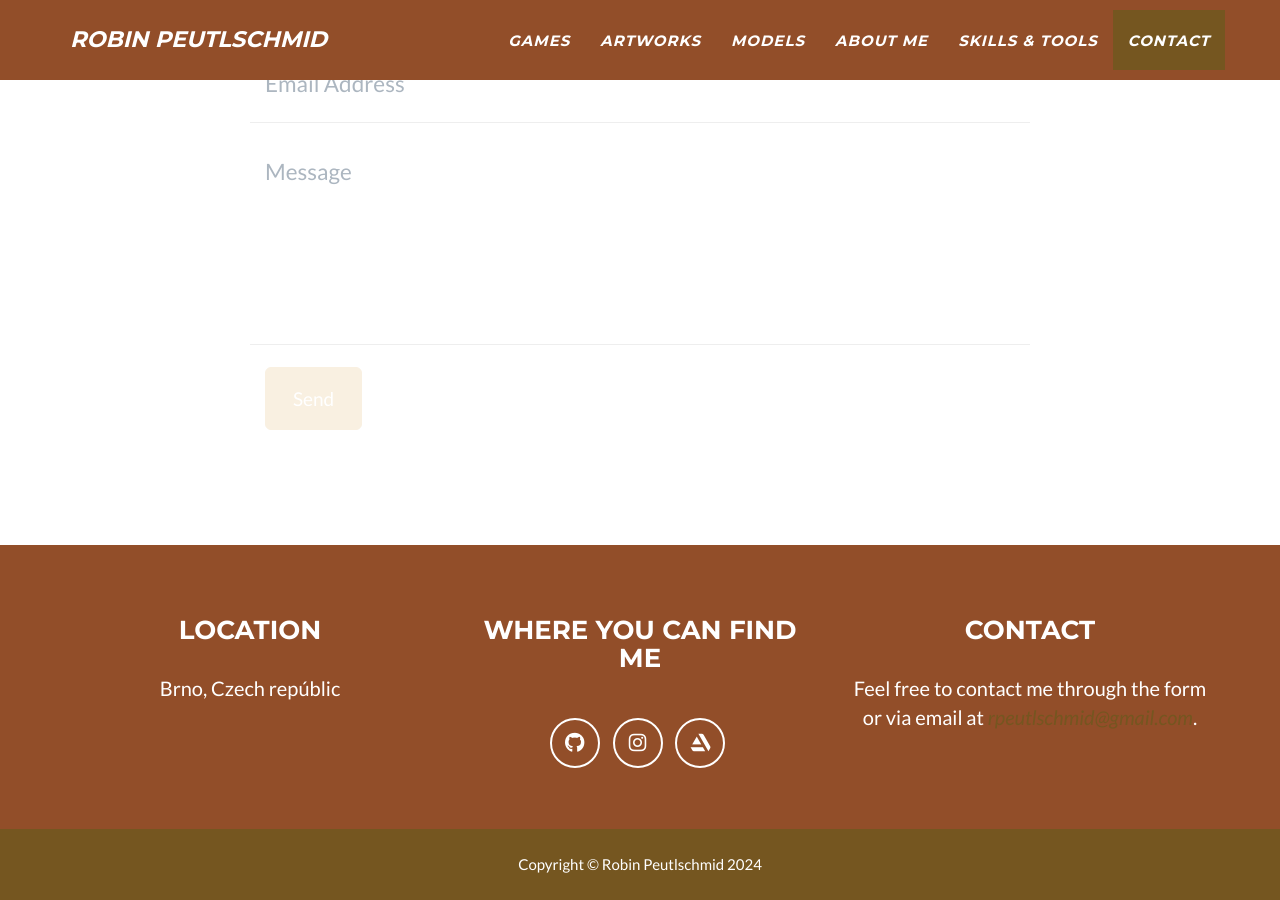
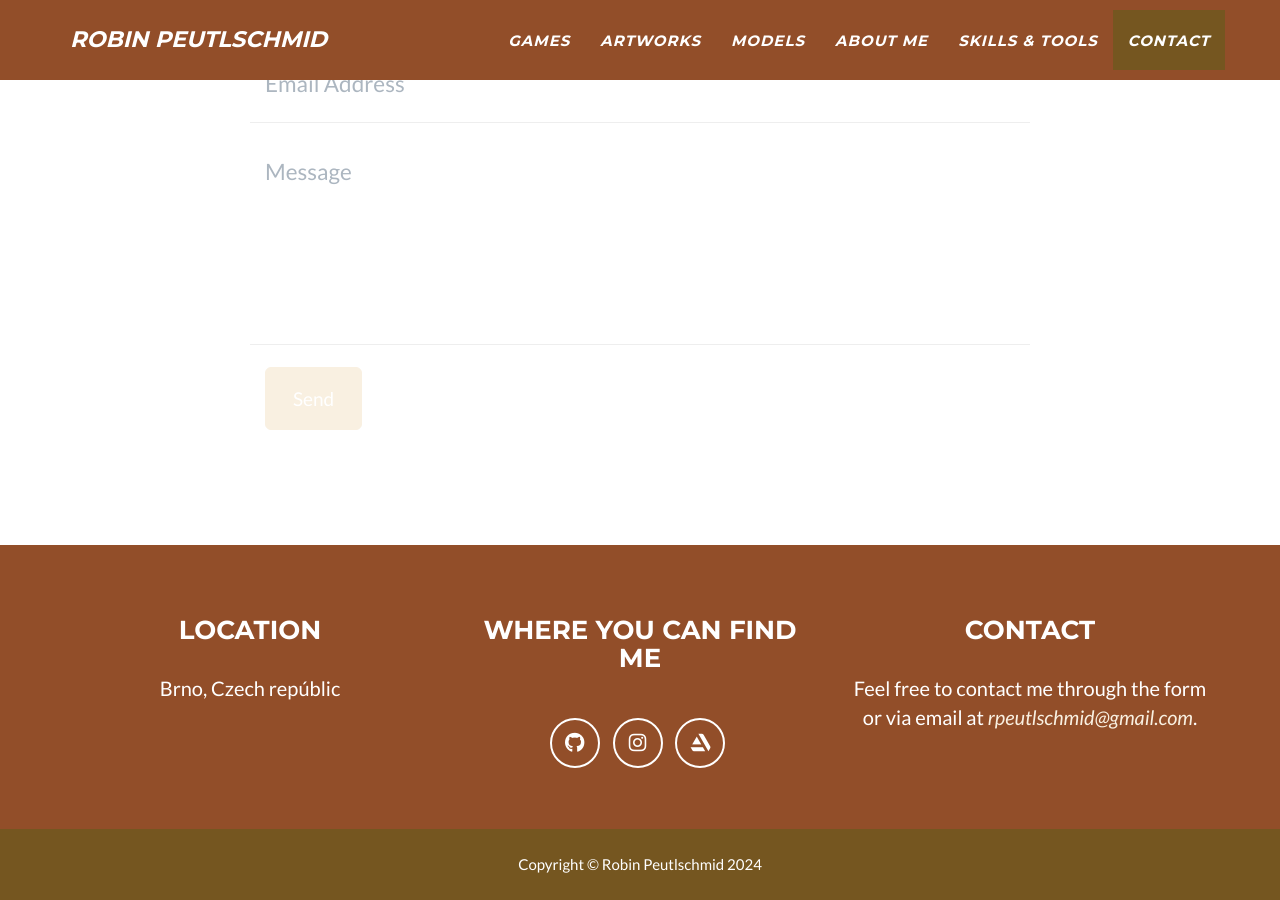
Before and after one commit to RobinPeutlschmid/RobinPeutlschmid.github.io, a Jekyll site: the page built from _posts/2014-07-18-le-chat-noir.markdown, in a window 1280 px wide and 900 px high, scrolled down 4777 px. Built offline with Jekyll 4.4.1, drawn with Linux system fonts in a browser that asks for light colours.

Commit message:
ADD: actual finishing touches

```diff
--- a/_config.yml
+++ b/_config.yml
@@ -4,7 +4,7 @@ email: rpeutlschmid@gmail.com
 remote_theme: jeromelachaud/freelancer-theme
 url: https://github.com/jeromelachaud/freelancer-theme
 description: "My name is Robin Peutlschmid, and I am a 3D artist, Technical Artist, Environment Artist, Level and Game Designer."
-keywords: "your keywords, separated by commas"
+keywords: "game designer, level designer, environment artist, 3d artist, technical artist, indie, game dev, gamebaze, robin peutlschmid"
 skills: "Game Designer - Level Designer - Environment Artist - 3D Artist"
 meta_author: Peutlschmid Robin
 
@@ -52,7 +52,7 @@ address:
   - line: Brno, Czech repúblic
 
 # Credits content
-credits: 'Feel free to contact me through the form or via email at <a href="mailto:rpeutlschmid@gmail.com">rpeutlschmid@gmail.com</a>.'
+credits: 'Feel free to contact me through the form or via email at <a href="mailto:rpeutlschmid@gmail.com" style="color: #F9F0E1;">rpeutlschmid@gmail.com</a>.'
 
 # Build settings
 markdown: kramdown
```
